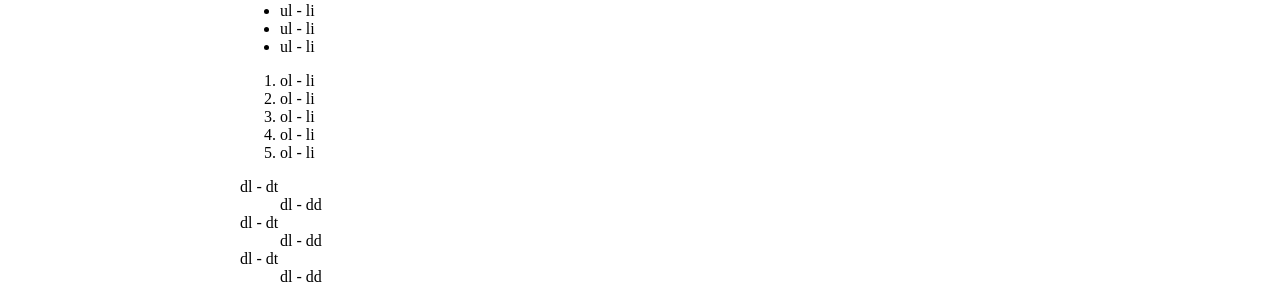
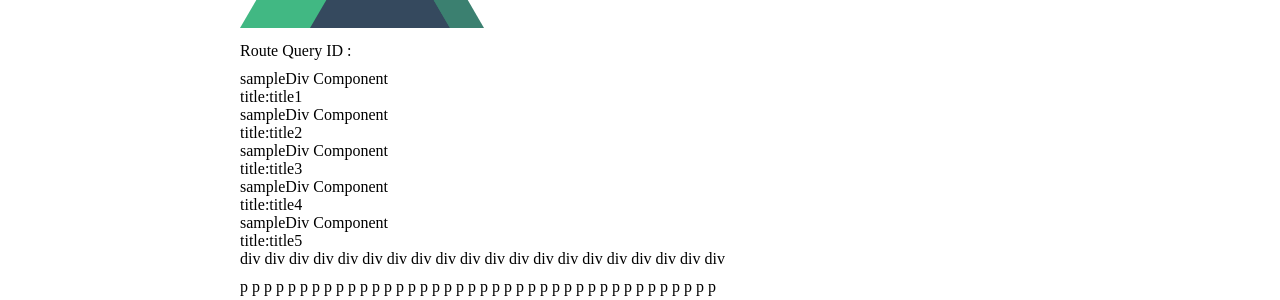
Before and after one commit to kiplayer/test_nuxt, a Nuxt app: page /content in a window 1280 px wide. Shown: the part 329-629 px from the top of the page. Built offline with nearby package versions, Linux system fonts and the light colour scheme.

Commit message:
Error Modify

```diff
--- a/pages/content.vue
+++ b/pages/content.vue
@@ -4,11 +4,11 @@
     <div>
       <AppLogo />
       <p>Route Query ID : {{ $route.query.id }}</p>
-      <sample-div title="title1" />
-      <sample-div title="title2" />
-      <sample-div title="title3" />
-      <sample-div title="title4" />
-      <sample-div title="title5" />
+      <sampleDiv title="title1" />
+      <sampleDiv title="title2" />
+      <sampleDiv title="title3" />
+      <sampleDiv title="title4" />
+      <sampleDiv title="title5" />
       <div>div div div div div div div div div div div div div div div div div div div div</div>
       <p>p p p p p p p p p p p p p p p p p p p p p p p p p p p p p p p p p p p p p p p p</p>
       <span>span span span span span span span span span span span span span span span span</span>
@@ -53,8 +53,8 @@
 </template>
 
 <script>
-import AppLogo from "../../components/AppLogo.vue";
-import sampleDiv from "../../components/sampleDiv.vue";
+import AppLogo from "../components/AppLogo.vue";
+import sampleDiv from "../components/sampleDiv.vue";
 export default {
   components: {
     AppLogo,
```
Also changed, not shown: pages/index.vue (+0 -10 lines).
